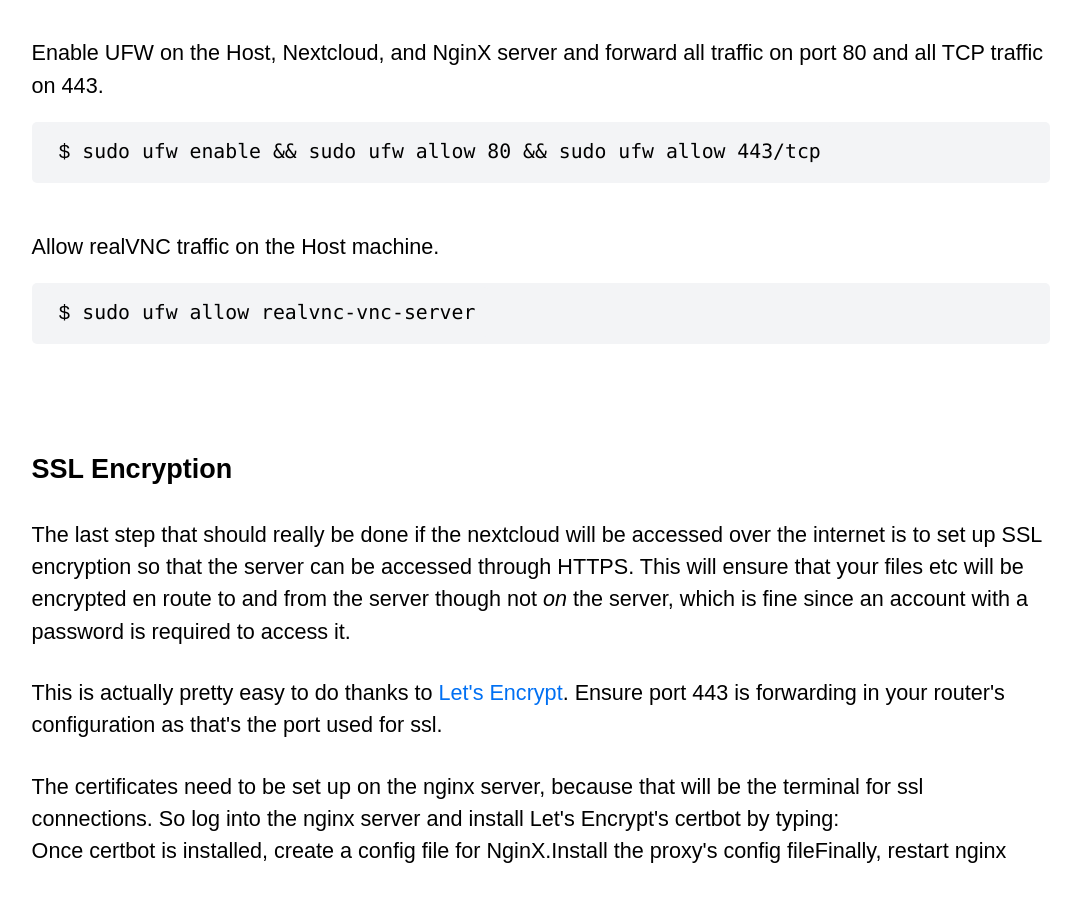
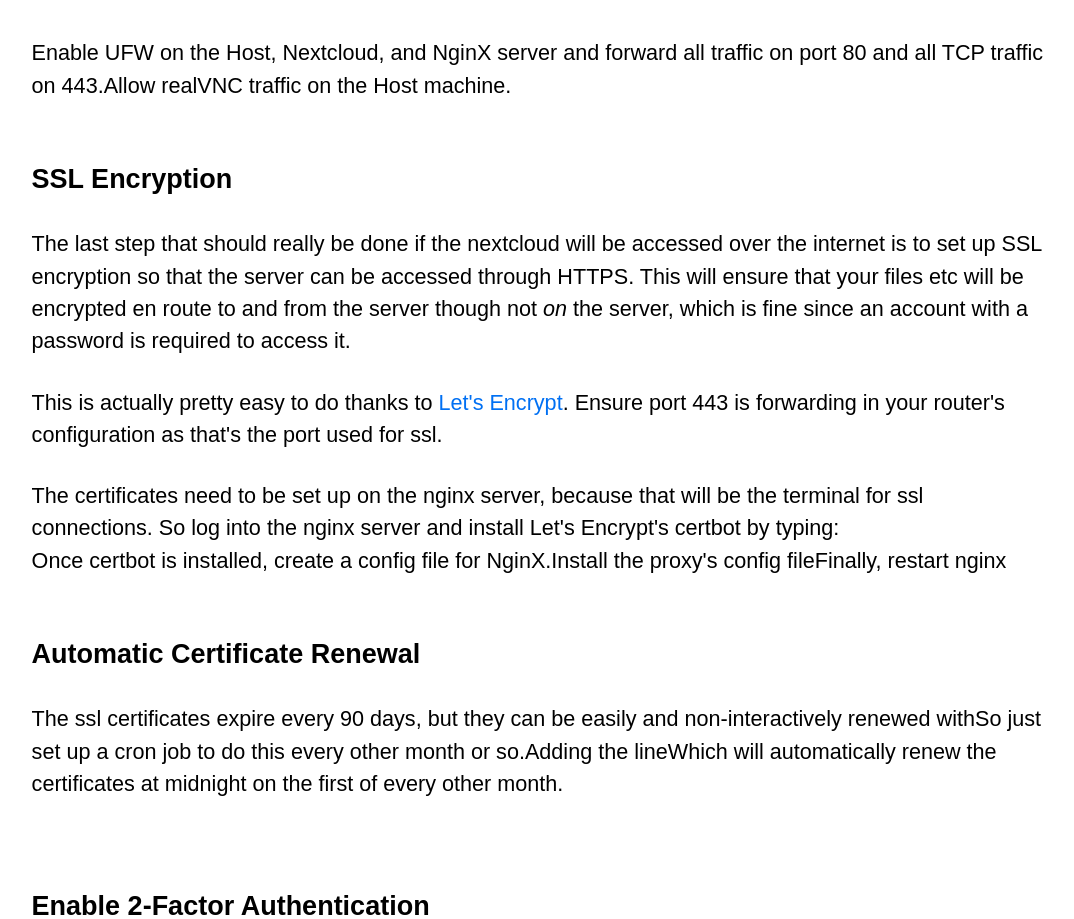
Before and after one commit to lreynolds188/Portfolio, a Next.js app: page /nextcloud in a window 1280 px wide. Shown: the part 3740-4659 px from the top of the page, without its empty margins (99-1173 px from the left). Built offline with nearby package versions, Linux system fonts and the light colour scheme.

Commit message:
Update nextcloud.js

```diff
--- a/pages/nextcloud.js
+++ b/pages/nextcloud.js
@@ -67,10 +67,8 @@ export default function Home() {
 		<h2>Securing the Server</h2>
 			<h3>Enable Firewall</h3>
 				<p className={styles.description}>Enable UFW on the Host, Nextcloud, and NginX server and forward all traffic on port 80 and all TCP traffic on 443.</p>
-				<pre className={styles.code}><code className={styles.code}><code className={styles.unselectable}>$ </code>sudo ufw enable && sudo ufw allow 80 && sudo ufw allow 443/tcp</code></pre><br/>
 				<p className={styles.description}>Allow realVNC traffic on the Host machine.</p>
-				<pre className={styles.code}><code className={styles.code}><code className={styles.unselectable}>$ </code>sudo ufw allow realvnc-vnc-server</code></pre>
-			<br /><br />
+				<br /><br />
 			<h3>SSL Encryption</h3>
 				<p className={styles.description}>The last step that should really be done if the nextcloud will be accessed over the internet is to set up SSL encryption so that the server can be accessed through HTTPS. This will ensure that your files etc will be encrypted en route to and from the server though not <em>on</em> the server, which is fine since an account with a password is required to access it.</p><br /><br />
 				<p className={styles.description}>This is actually pretty easy to do thanks to <a href="https://letsencrypt.org/">Let's Encrypt</a>. Ensure port 443 is forwarding in your router's configuration as that's the port used for ssl.</p><br /><br />
```
